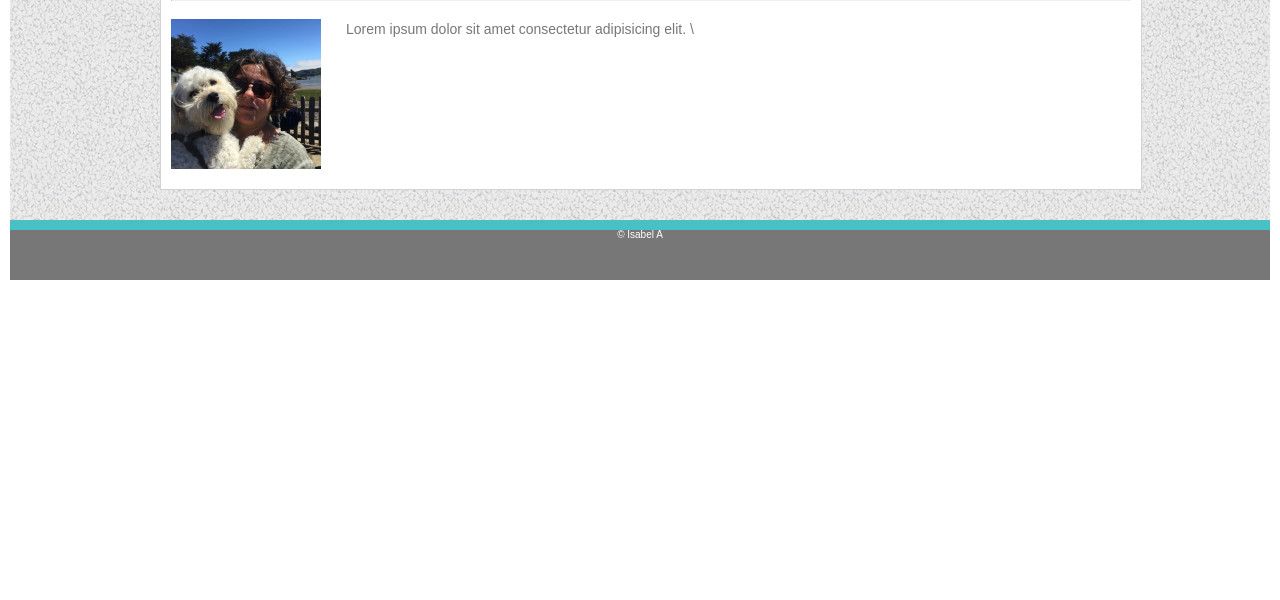
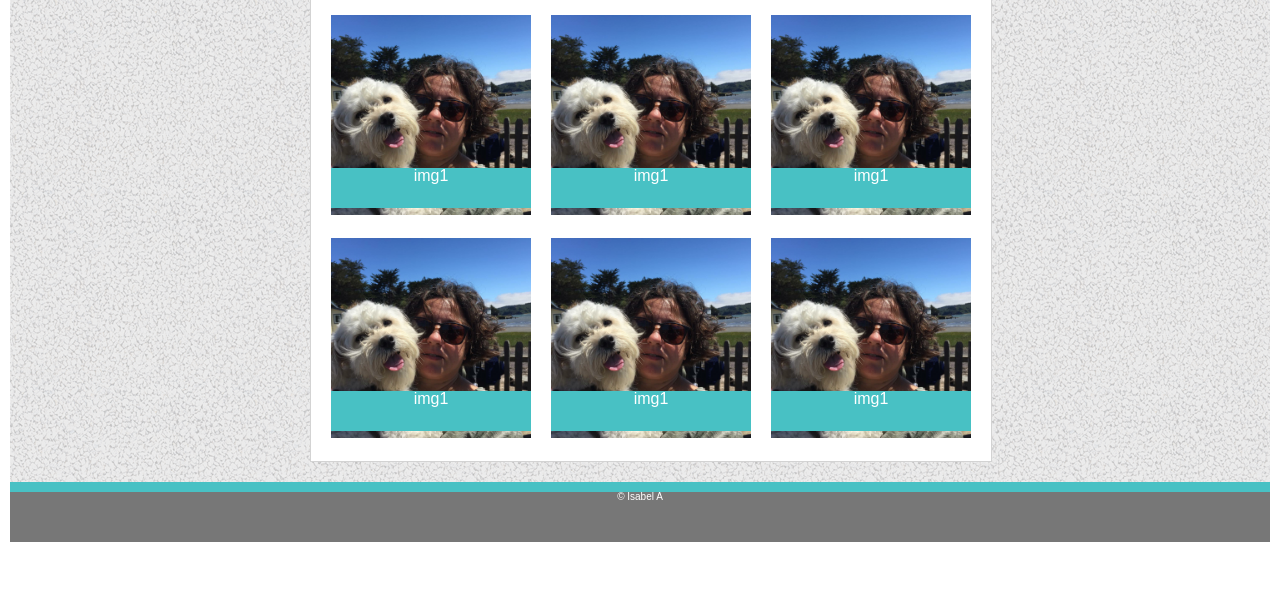
Before and after one commit to iarcones/Basic-Portfolio, a plain HTML site: page portfolio.html in a window 1280 px wide. Shown: the part 200-800 px from the top of the page. Drawn offline with Linux system fonts and the light colour scheme.

Commit message:
V1 Index/Porfolio

```diff
--- a/assets/css/style.css
+++ b/assets/css/style.css
@@ -3,13 +3,14 @@ body {
     width: 1260px;
     background-color: white;
     margin: 0px auto 0px auto;
+
     }
 .container {
     clear: both;
+    height: auto;
+    margin-top: 20px;
     background-image: url("../images/gravel.png");
     background-repeat: repeat;
-    height: auto;
-    margin-top: 20px;
 
 }
 h1 h2 h3 h4 h5 h6 {
@@ -17,20 +18,26 @@ h1 h2 h3 h4 h5 h6 {
 }
 .content{
     background: white;
-    width: 960px;
-    margin: 40px auto auto 150px;
+    width: 660px;
+    margin: 40px auto 20px 300px;
     padding: 10px;
     display: inline-block;
     border: lightgray solid 1px;
 
 }
 .nav {
-    width: 960px;
-    margin: auto auto auto 150px;
+    width: 100%;
+    margin: 0 auto 0 auto;
 }
+
+.nav-content {
+    width: 700px;
+    margin: 0 auto 0 auto;
+}
+
 .name-box {
     float: left;
-    padding: 20px;
+    padding: 17px;
     background-color: #48C1C4;
     font-size: 30px;
     font: sans-serif;
@@ -79,14 +86,22 @@ a {
     font-size: 14px;
     line-height: 20px;
 }
-
-.foot1 {
+.line1 {
     margin-top: 30px;
-    background-color: #48C1C4;
+    background-color: #777777;
     width: 1260px;
     height: 10px;
 
 }
+.foot1 {
+
+    background-color: #48C1C4;
+    width: 1260px;
+    height: 10px;
+    clear: both;
+}
+
+
 .footer {
 
     background-color: #777777;
@@ -96,9 +111,32 @@ a {
     font-size: 10px;
     text-align: center;
 }
-.foot1 {
+
+.img-container {
+    position: relative;
+    font-family: Arial;
+    width: 200px;
+}
+
+.text-block {
+    position: absolute;
+    bottom: 10px;
     background-color: #48C1C4;
-    width: 1260px;
-    height: 10px;
+    color: white;
+    width: 200px;
+    height: 40px;
+    text-align: center;
+
 
 }
+
+.column {
+    float: left;
+    padding: 10px;
+}
+
+.row::after {
+    content: "";
+    clear: both;
+    display: table;
+}
--- a/portfolio.html
+++ b/portfolio.html
@@ -12,8 +12,8 @@
 
 <body>
     <nav class="nav">
+        <div class="nav-content">
         <div class="name-box">Isabel Arcones</div>
-
             <div class="menu">
                 <ul class="nav-menu">
                     <li><a href="#">About</a></li>
@@ -23,28 +23,73 @@
                     <li><a href="contact.html">Contact</a></li>
                 </ul>
             </div>
+        </div>
     </nav>
     <div class="container">
-            <!-- <h6>TEXT to eliminate</h6> -->
         <div class="content">
             <h2 class="about">
             Portfolio
             </h2>
             <hr>
-            <div>
-                <img class=image src="./assets/images/IMG_7622.JPG" alt="My Pic">
-                <p class=text>Lorem ipsum dolor sit amet consectetur adipisicing elit. \
+            <div class="row">
+                <div class="column">
+                    <div class="img-container">
+                        <img src="./assets/images/IMG_7622.JPG" alt="img1" style="width:100%;">
+                        <div class="text-block">
+                            <p>img1</p>
+                        </div>
+                    </div>
+                </div>
+                <div class="column">
+                    <div class="img-container">
+                        <img src="./assets/images/IMG_7622.JPG" alt="img1" style="width:100%;">
+                        <div class="text-block">
+                            <p>img1</p>
+                        </div>
+                    </div>
+                </div>
+                <div class="column">
+                    <div class="img-container">
+                        <img src="./assets/images/IMG_7622.JPG" alt="img1" style="width:100%;">
+                        <div class="text-block">
+                            <p>img1</p>
+                        </div>
+                    </div>
+                </div>
+            </div>
 
-
-                </p>
+            <div class="row">
+                <div class="column">
+                    <div class="img-container">
+                        <img src="./assets/images/IMG_7622.JPG" alt="img1" style="width:100%;">
+                        <div class="text-block">
+                            <p>img1</p>
+                        </div>
+                    </div>
+                </div>
+                <div class="column">
+                    <div class="img-container">
+                        <img src="./assets/images/IMG_7622.JPG" alt="img1" style="width:100%;">
+                        <div class="text-block">
+                            <p>img1</p>
+                        </div>
+                    </div>
+                </div>
+                <div class="column">
+                    <div class="img-container">
+                        <img src="./assets/images/IMG_7622.JPG" alt="img1" style="width:100%;">
+                        <div class="text-block">
+                            <p>img1</p>
+                        </div>
+                    </div>
+                </div>
+            </div>
         </div>
     </div>
 
     <footer class="foot1"></footer>
     <footer class="footer">&copy; Isabel A</footer>
 
-        </div>
-    </div>
 </body>
 
 </html>
```
Also changed, not shown: index.html (+2 -1 lines). Lines whose indentation alone changed are shown as unchanged.
